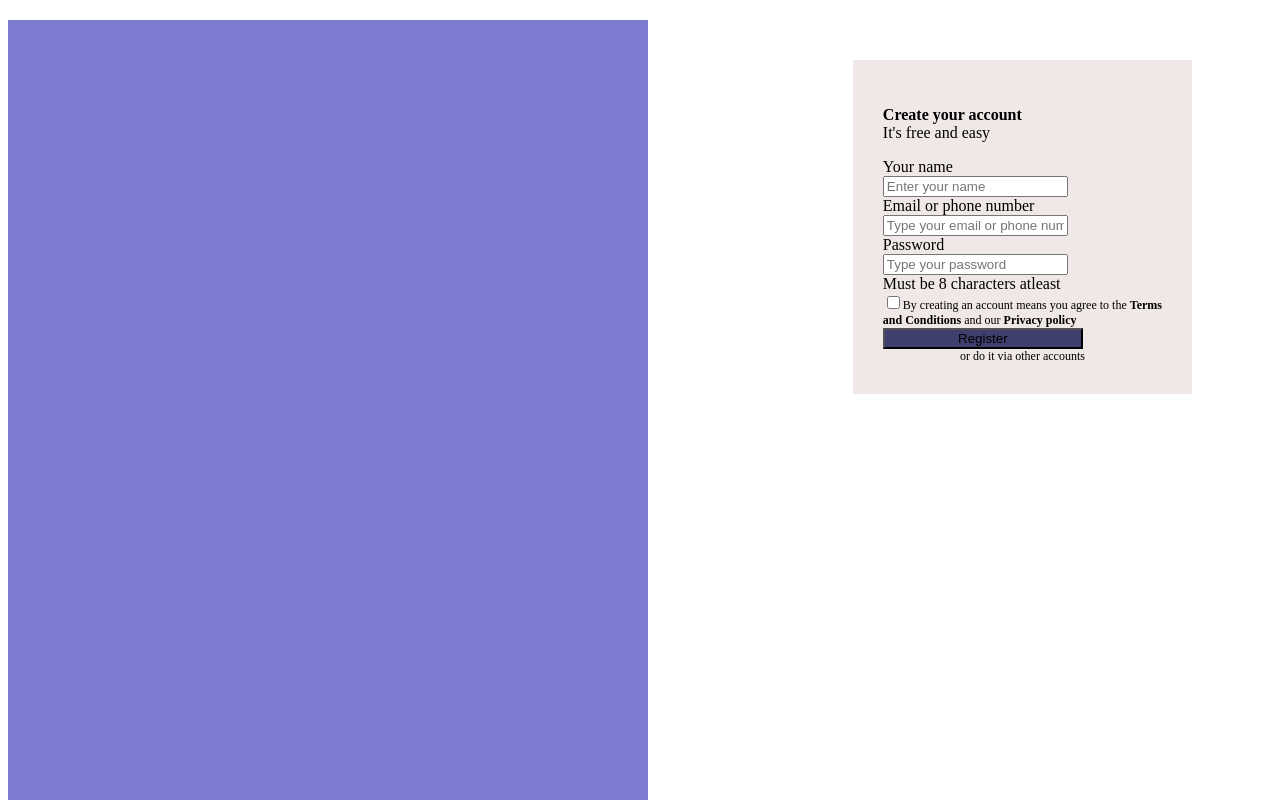
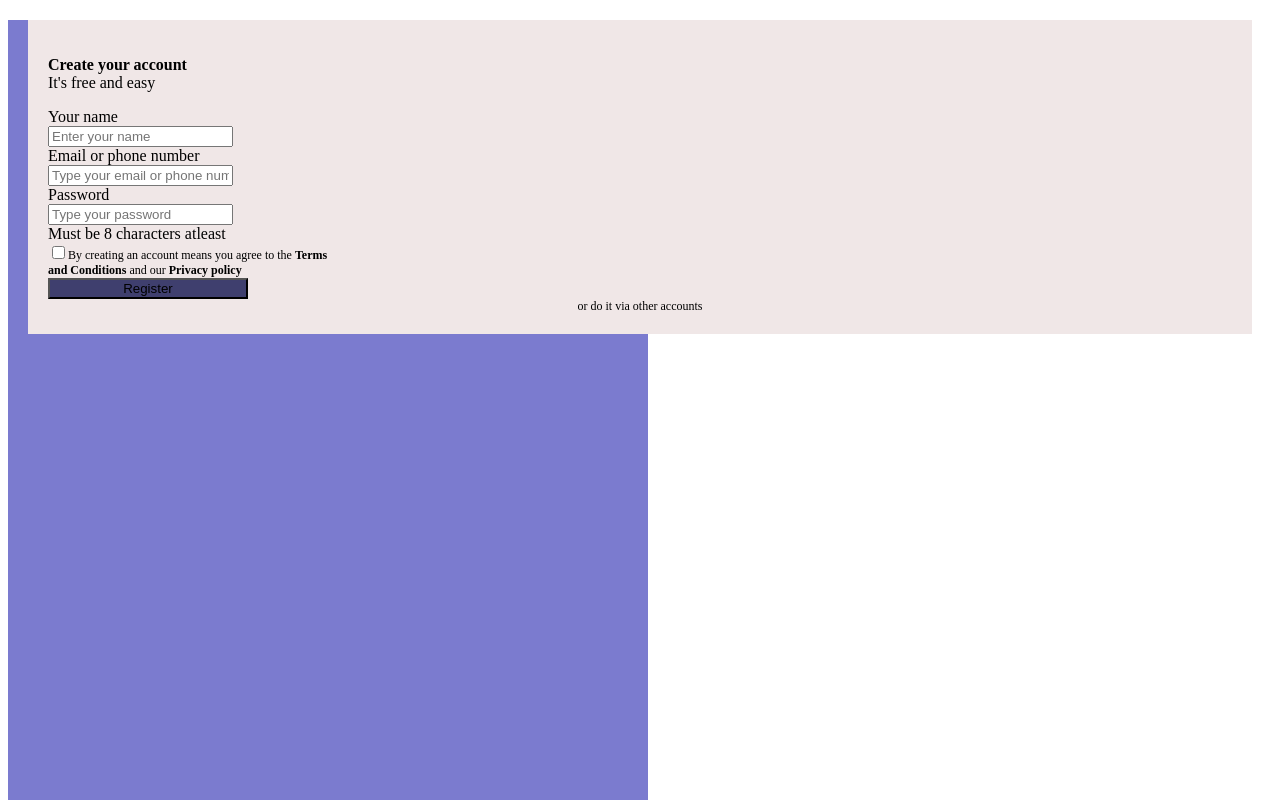
Before and after one commit to mpanoathos/Klab-entry, a plain HTML site: page index.html in a window 1280 px wide. Drawn offline with Linux system fonts and the light colour scheme.

Commit message:
Update style.css

```diff
--- a/style.css
+++ b/style.css
@@ -12,16 +12,15 @@
     width:50%;
     height:100%;
 }
-.container{
+.form{
     z-index: 2;
-    justify-content: center;
-}
-.form{
-
-    float:right;
+    justify-content:center;
     background-color: rgb(240, 231, 231);
     margin: 20px;
-    padding: 30px;
+    padding: 20px;
+    position: relative;
+}
+
 }
 .firstPart{
 margin: 20px 40px;
```
